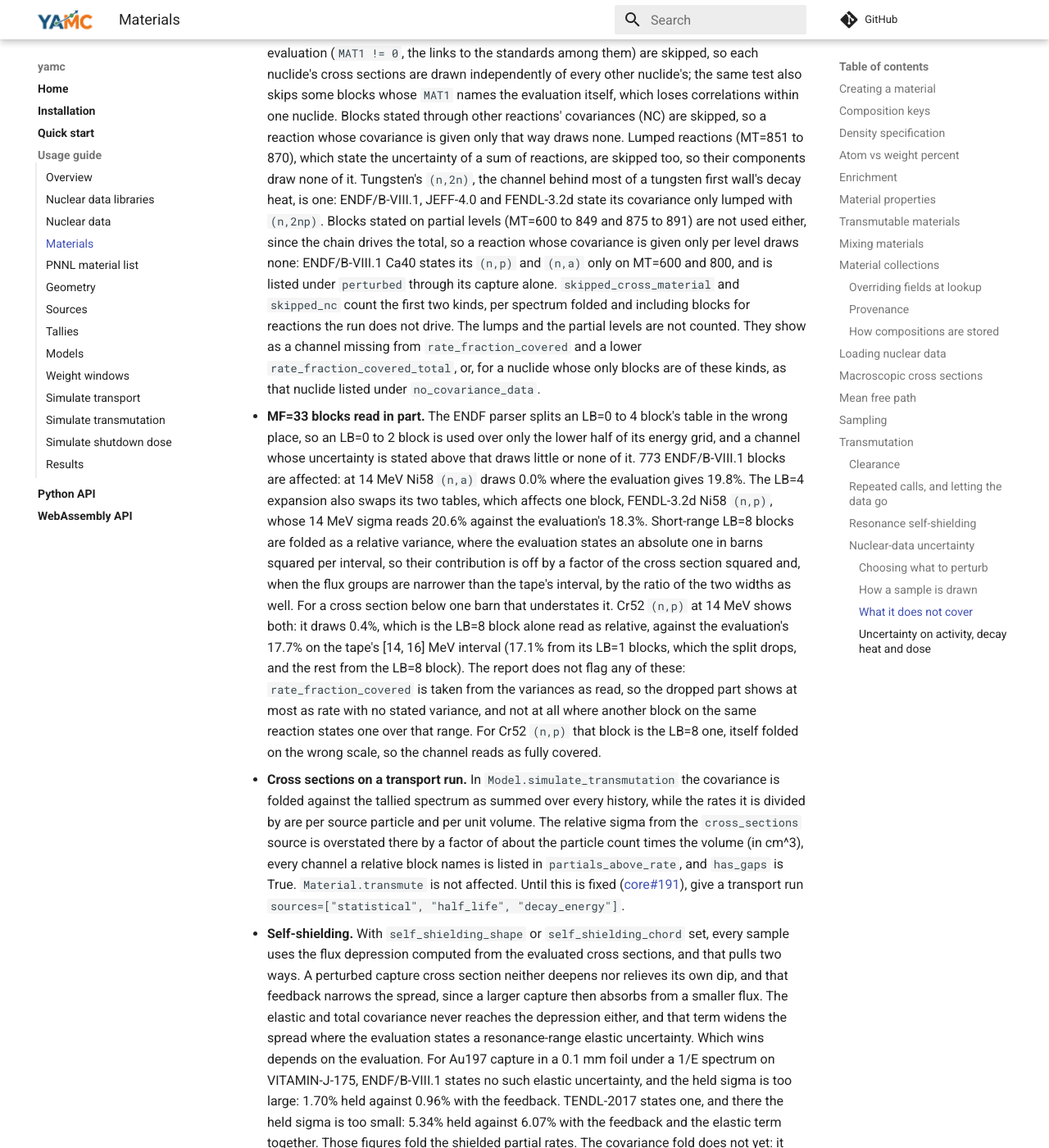
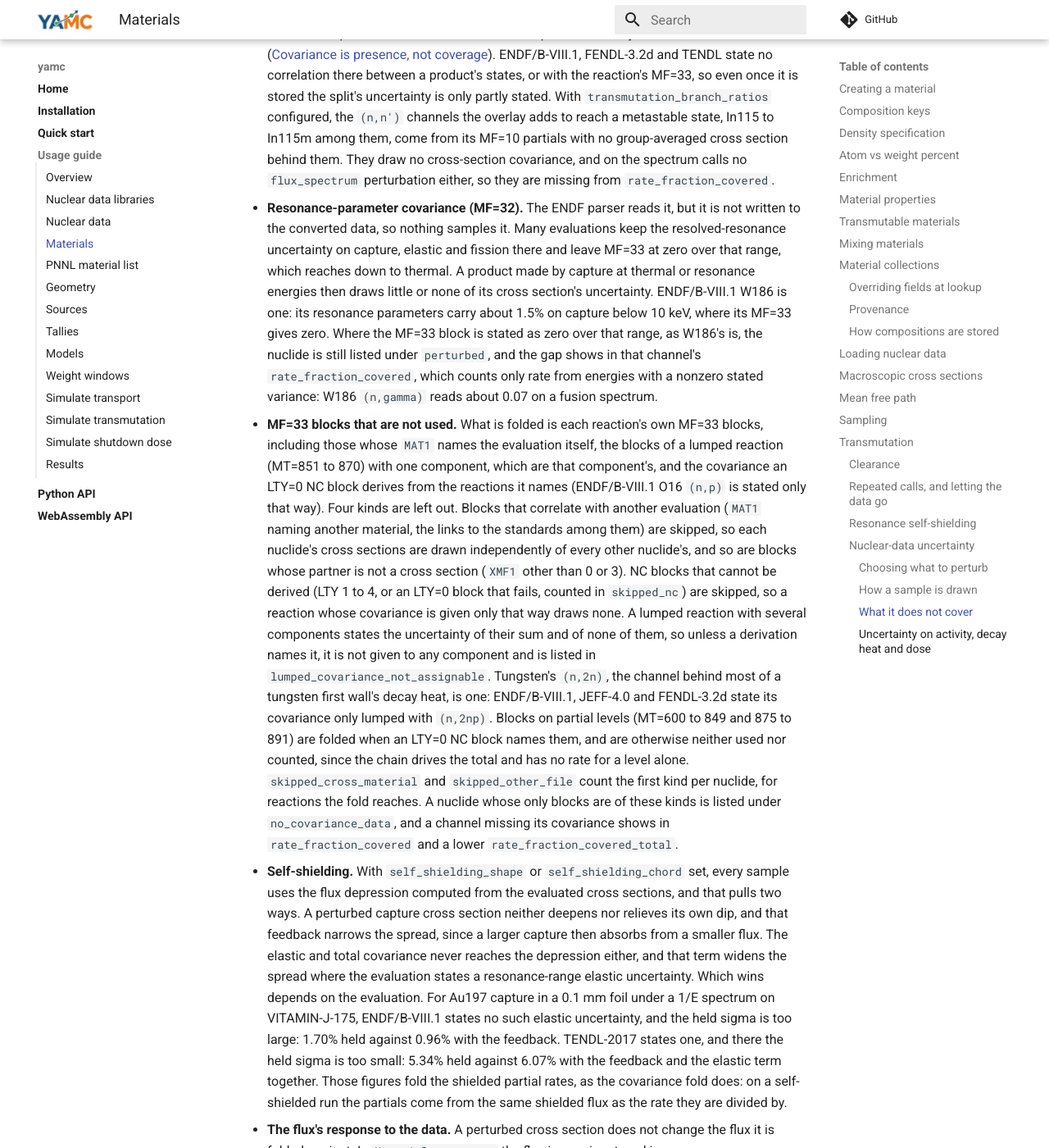
Before and after one commit to fusion-neutronics/yamc, an MkDocs documentation site: the page built from docs/materials.md, in a window 1280 px wide and 1400 px high, scrolled down 16556 px. Shown: the whole window at 82% size. Built offline with MkDocs 1.6.1 and Material for MkDocs 9.7.7, drawn with Linux system fonts in a browser that asks for light colours; comment, search, counter and statistics services are not loaded; some of the changed text lies outside the part shown.

Commit message:
Describe the uncertainty as yamc-core 0.14.0 computes it
The MF=33 parser and fold fixes, the normalised transport fold, the shielded
partials, the same-evaluation, NC LTY=0 and single-component lump folds and the
decay_branching source are all in 0.14.0, so the pages no longer list them as
defects. The report key list follows the release, and the issue link goes with
the transport-fold item it sat in.

````diff
--- a/docs/materials.md
+++ b/docs/materials.md
@@ -590,9 +592,8 @@ xs_only = yamc.DataUncertainty(seed=42, sources=["cross_sections"])
 
 - ``cross_sections``: the activation cross sections, from the evaluation's MF=33
   covariance folded against the spectrum the rates are collapsed with. On
-  ``Model.simulate_transmutation`` that fold is currently mis-normalised and
-  its sigma should not be used (see [What it does not
-  cover](#what-it-does-not-cover)).
+  ``Model.simulate_transmutation`` the fold uses the tallied spectrum,
+  normalised the same way as the rates it divides by.
 - ``flux_spectrum``: the error on the spectrum you supplied, described below.
   The spectrum calls (``Material.transmute`` and ``yamc.transmute``) only. It
   moves every rate collapsed from the spectrum's groups, which leaves out the
@@ -605,6 +606,16 @@ xs_only = yamc.DataUncertainty(seed=42, sources=["cross_sections"])
   half-life, where using the nominal value in either place would hand it the
   density's whole spread. It is the only source a shutdown-dose
   ``PulseSchedule.time_correct_tally`` applies.
+- ``decay_branching``: the decay branching ratios of each reachable parent with
+  exactly two modes and one stated sigma between them (both modes state the
+  same one, or one states it and the other is its complement), whose smaller
+  ratio is at least five sigmas from zero. One draw per parent moves one mode
+  up and the other down by the same amount, so the pair's total is kept. Every
+  other parent is held at its evaluated ratios and named in the report by why
+  (``no_decay_branching_uncertainty``, ``decay_branchings_three_or_more_modes``,
+  ``decay_branchings_unequal_sigmas``, ``decay_branchings_too_wide``). Only the
+  inventory moves: a drawn parent's lines and decay energy per decay follow its
+  nominal branching.
 - ``statistical``: the Monte Carlo uncertainty of transport-tallied reaction
   rates, from their per-history covariance, so rates scored by the same
   histories move together.
@@ -693,6 +704,12 @@ or tallied rate drawn below zero is set to zero, and
 zero says the sigma is a large enough share of the value that a Gaussian no
 longer describes it.
 
+A two-mode decay branching is drawn from a Gaussian on its stated sigma too,
+since the pair's total is fixed and the split has one degree of freedom. The
+five-sigma rule keeps a draw inside the pair's total with a chance of leaving it
+below 6e-7, and a draw that does is clamped and counted in
+``decay_branchings_floored``, beside ``decay_branchings_sampled``.
+
 Evaluated covariance matrices are not always positive semi-definite, and one that
 is not has no square root to sample from. The negative eigenvalues of the folded
 matrix are set to zero, which is the standard repair, and the repair adds
@@ -759,15 +776,19 @@ property of the model rather than of the data. Most leave a term out of the
 reported spread, so the sigma is too small by it. Some can go either way:
 self-shielding and the flux's response to the data, because holding them also
 removes a feedback that narrows the spread, and the dropped correlations, because
-a missing correlation can raise or lower the sigma of a sum. The LB=4 defect
-overstates the one block it touches. Each item says which way it goes, and
-where.
+a missing correlation can raise or lower the sigma of a sum. Each item says
+which way it goes, and where.
 
-- **Decay branching ratios.** The decay data states a sigma on many of them.
-  The converter now stores it with each decay mode (``decay_modes.arrow``,
-  ``branching_ratio_uncertainty``). The published decay data predates it, so a
-  downloaded library carries it only from the next data version, and no source
-  samples it yet.
+- **Decay branching ratios of most parents.** The ``decay_branching`` source
+  samples a two-mode parent with one stated sigma that stands five sigmas clear
+  of zero. A parent with three or more modes is held, since the evaluation does
+  not say how the error is shared between them, and so is one whose two modes
+  state different sigmas, one too wide to sample untruncated, and one with no
+  sigma at all. Each is listed in the report under the reason. A drawn parent's
+  per-decay emission, its lines and decay energy, stays that of the nominal
+  scheme. The sigma is read from the decay data's ``branching_ratio_uncertainty``
+  column, so a library converted before that column existed carries none and
+  lists its parents under ``no_decay_branching_uncertainty``.
 - **Fission yields.** The evaluations state a sigma on each yield. The
   converter now stores each evaluation's yields and their sigmas as the tape
   gives them (``fission_yields/evaluated_yields.arrow``,
@@ -804,59 +825,31 @@ where.
   in that channel's ``rate_fraction_covered``, which counts only rate from
   energies with a nonzero stated variance: W186 ``(n,gamma)`` reads about 0.07
   on a fusion spectrum.
-- **MF=33 blocks that are not used.** Four kinds are left out. Blocks that
-  correlate with another evaluation (``MAT1 != 0``, the links to the standards
-  among them) are skipped, so each nuclide's cross sections are drawn
-  independently of every other nuclide's; the same test also skips some blocks
-  whose ``MAT1`` names the evaluation itself, which loses correlations within one
-  nuclide. Blocks stated through other reactions' covariances (NC) are skipped,
-  so a reaction whose covariance is given only that way draws none. Lumped
-  reactions (MT=851 to 870), which state the uncertainty of a sum of reactions,
-  are skipped too, so their components draw none of it. Tungsten's ``(n,2n)``,
-  the channel behind most of a tungsten first wall's decay heat, is one:
-  ENDF/B-VIII.1, JEFF-4.0 and FENDL-3.2d state its covariance only lumped with
-  ``(n,2np)``. Blocks stated on partial levels (MT=600 to 849 and 875 to 891)
-  are not used either, since the chain drives the total, so a reaction whose
-  covariance is given only per level draws none: ENDF/B-VIII.1 Ca40 states its
-  ``(n,p)`` and ``(n,a)`` only on MT=600 and 800, and is listed under
-  ``perturbed`` through its capture alone. ``skipped_cross_material`` and
-  ``skipped_nc`` count the first two kinds, per spectrum folded and including
-  blocks for reactions the run does not drive. The lumps and the partial levels
-  are not counted. They show as a channel missing from
-  ``rate_fraction_covered`` and a lower ``rate_fraction_covered_total``, or, for
-  a nuclide whose only blocks are of these kinds, as that nuclide listed under
-  ``no_covariance_data``.
-- **MF=33 blocks read in part.** The ENDF parser splits an LB=0 to 4 block's
-  table in the wrong place, so an LB=0 to 2 block is used over only the lower
-  half of its energy grid, and a channel whose uncertainty is stated above that
-  draws little or none of it. 773 ENDF/B-VIII.1 blocks are affected: at 14 MeV
-  Ni58 ``(n,a)`` draws 0.0% where the evaluation gives 19.8%. The LB=4
-  expansion also swaps its two tables, which affects one block, FENDL-3.2d Ni58
-  ``(n,p)``, whose 14 MeV sigma reads 20.6% against the evaluation's 18.3%.
-  Short-range LB=8 blocks are folded as a relative variance, where the
-  evaluation states an absolute one in barns squared per interval, so their
-  contribution is off by a factor of the cross section squared and, when the
-  flux groups are narrower than the tape's interval, by the ratio of the two
-  widths as well. For a cross section below one barn that understates it.
-  Cr52 ``(n,p)`` at 14 MeV shows both: it draws 0.4%, which is the LB=8 block
-  alone read as relative, against the evaluation's 17.7% on the tape's
-  [14, 16] MeV interval (17.1% from its LB=1 blocks, which the split drops, and
-  the rest from the LB=8 block). The report does not flag any of these:
-  ``rate_fraction_covered`` is taken from the variances as read, so the dropped
-  part shows at most as rate with no stated variance, and not at all where
-  another block on the same reaction states one over that range. For Cr52
-  ``(n,p)`` that block is the LB=8 one, itself folded on the wrong scale, so the
-  channel reads as fully covered.
-- **Cross sections on a transport run.** In ``Model.simulate_transmutation``
-  the covariance is folded against the tallied spectrum as summed over every
-  history, while the rates it is divided by are per source particle and per
-  unit volume. The relative sigma from the ``cross_sections`` source is
-  overstated there by a factor of about the particle count times the volume
-  (in cm^3), every channel a relative block names is listed in
-  ``partials_above_rate``, and ``has_gaps`` is True. ``Material.transmute`` is
-  not affected. Until this is fixed
-  ([core#191](https://github.com/fusion-neutronics/core/issues/191)), give a
-  transport run ``sources=["statistical", "half_life", "decay_energy"]``.
+- **MF=33 blocks that are not used.** What is folded is each reaction's own
+  MF=33 blocks, including those whose ``MAT1`` names the evaluation itself, the
+  blocks of a lumped reaction (MT=851 to 870) with one component, which are that
+  component's, and the covariance an LTY=0 NC block derives from the reactions
+  it names (ENDF/B-VIII.1 O16 ``(n,p)`` is stated only that way). Four kinds
+  are left out. Blocks that correlate with another evaluation (``MAT1`` naming
+  another material, the links to the standards among them) are skipped, so each
+  nuclide's cross sections are drawn independently of every other nuclide's,
+  and so are blocks whose partner is not a cross section (``XMF1`` other than 0
+  or 3). NC blocks that cannot be derived (LTY 1 to 4, or an LTY=0 block that
+  fails, counted in ``skipped_nc``) are skipped, so a reaction whose covariance
+  is given only that way draws none. A lumped reaction with several components
+  states the uncertainty of their sum and of none of them, so unless a
+  derivation names it, it is not given to any component and is listed in
+  ``lumped_covariance_not_assignable``. Tungsten's ``(n,2n)``, the channel
+  behind most of a tungsten first wall's decay heat, is one: ENDF/B-VIII.1,
+  JEFF-4.0 and FENDL-3.2d state its covariance only lumped with ``(n,2np)``.
+  Blocks on partial levels (MT=600 to 849 and 875 to 891) are folded when an
+  LTY=0 NC block names them, and are otherwise neither used nor counted, since
+  the chain drives the total and has no rate for a level alone.
+  ``skipped_cross_material`` and ``skipped_other_file`` count the first kind
+  per nuclide, for reactions the fold reaches. A nuclide whose only blocks are
+  of these kinds is listed under ``no_covariance_data``, and a channel missing
+  its covariance shows in ``rate_fraction_covered`` and a lower
+  ``rate_fraction_covered_total``.
 - **Self-shielding.** With ``self_shielding_shape`` or ``self_shielding_chord``
   set, every sample uses the flux depression computed from the evaluated cross
   sections, and that pulls two ways. A perturbed capture cross section neither
@@ -869,12 +862,9 @@ where.
   uncertainty, and the held sigma is too large: 1.70% held against 0.96% with
   the feedback. TENDL-2017 states one, and there the held sigma is too small:
   5.34% held against 6.07% with the feedback and the elastic term together.
-  Those figures fold the shielded partial rates. The covariance fold does not
-  yet: it uses the dilute partial rates while the rate itself is shielded, which
-  overstates the relative sigma of a channel that shields strongly, on top of
-  the above: 4.61% against the 1.70% for the ENDF/B-VIII.1 foil. The report
-  shows that overstatement as the channel listed in ``partials_above_rate``,
-  which on a self-shielded run lists most channels a relative block names.
+  Those figures fold the shielded partial rates, as the covariance fold does:
+  on a self-shielded run the partials come from the same shielded flux as the
+  rate they are divided by.
 - **The flux's response to the data.** A perturbed cross section does not change
   the flux it is folded against. In ``Material.transmute`` the flux is your
   input, and in ``Model.simulate_transmutation`` the covariance is folded against
@@ -924,19 +914,23 @@ where.
   so a 30% uncertainty on the cobalt content is about 21% on the dose.
 
 The report's ``not_perturbed`` names what the run held at nominal. Every run
-names decay branching, fission yields, isomeric branching, the MF=33 blocks that
-are not used (cross-material, NC-derived and lumped), MF=32, decay photon line
-energy and intensity, the three dose tables and the build-up factor, material
-composition and density, natural isotopic abundance and atomic mass (AME2020).
-The rest depend on the run. Half-life, decay energy and the activation cross
-sections are named when ``sources`` leaves them out, and on a transport call the
-flux's response to perturbed cross sections is named whenever the
-``cross_sections`` source is on, since the one transport is not rerun per
-sample. On a spectrum call the flux spectrum is named when no spectrum's flux is
-drawn, and named as held for spectra without a sigma only when some are drawn
-and some are not. On a transport call the tallied-rate statistics are named when
-the ``statistical`` source is off or there are no tallied rates to draw. The
-self-shielding correction is named whenever self-shielding is set.
+names fission yields, isomeric branching, the MF=33 blocks that are not used
+(cross-material, a partner that is not a cross section, NC blocks that cannot be
+derived, and lumps of several components), MF=32, decay photon line energy and
+intensity, the decay photon continuum, the three dose tables and the build-up
+factor, material composition and density, natural isotopic abundance and atomic
+mass (AME2020). The rest depend on the run. Half-life, decay branching, decay
+energy and the activation cross sections are named when ``sources`` leaves them
+out, and when decay branching is drawn for any parent, the per-branch decay
+emission (lines and decay energy following the nominal branching) is named
+instead. On a transport call the flux's response to perturbed cross sections is
+named whenever the ``cross_sections`` source is on, since the one transport is
+not rerun per sample. On a spectrum call the flux spectrum is named when no
+spectrum's flux is drawn, and named as held for spectra without a sigma only
+when some are drawn and some are not. On a transport call the tallied-rate
+statistics are named when the ``statistical`` source is off or there are no
+tallied rates to draw. The self-shielding correction is named whenever
+self-shielding is set.
 
 Because a reported sigma of zero can mean "well known" or "nothing published",
 the report, ``get_data_uncertainty_info``, keeps a nuclide with no usable MF=33
@@ -954,31 +948,36 @@ if info is not None:            # None unless data_uncertainty was passed
     info["sources"]             # the sources that applied to this run
     info["perturbed"]           # nuclides that had usable MF=33 covariance
     info["no_covariance_data"]  # nuclides with none usable, absent or skipped
-    info["rate_fraction_covered"]  # per channel, the share of the dilute rate
+    info["rate_fraction_covered"]  # per channel, the share of the rate the fold
+                                   # divides by (shielded on a self-shielded run)
                                    # from energies with a nonzero stated variance
-    info["rate_fraction_covered_total"]  # ... over the run, by production; None
-                                         # on a self-shielded or transport run
-    info["skipped_cross_material"]    # MF=33 blocks with MAT1 != 0, not used
-    info["skipped_nc"]                # MF=33 blocks stated as NC, not used
+    info["rate_fraction_covered_total"]  # ... over the run, by production; None on
+                                         # a transport run or when a partials map
+                                         # lists a channel
+    info["skipped_cross_material"]    # blocks naming another evaluation, not used
+    info["skipped_other_file"]        # blocks whose partner is not a cross section
+    info["skipped_nc"]                # NC blocks that could not be derived
+    info["lumped_covariance_not_assignable"]  # lumps of several components
     info["partials_above_rate"]  # channels whose partial rates add up to more
                                  # than the rate: sigma overstated
     info["partials_below_rate"]  # ... add up to less: sigma understated
+    info["sigma_at_least_one"]   # channels with a relative sigma of 1 or more
     info["half_lives_perturbed"]      # nuclides whose half-life was drawn
     info["no_half_life_uncertainty"]  # ... and those whose data states no sigma
+    info["decay_branchings_perturbed"]      # two-mode parents whose split was drawn
+    info["no_decay_branching_uncertainty"]  # multi-mode parents with no sigma
     info["decay_energies_perturbed"]  # nuclides whose decay energy was drawn
     info["no_decay_energy_uncertainty"]  # ... and those whose data states none
     info["half_life_uncertainty_not_carried"]     # a stated sigma no draw can
     info["decay_energy_uncertainty_not_carried"]  # carry, held at nominal
     info["not_perturbed"]       # held inputs this run names, as above
     info["has_gaps"]            # True if a nuclide, covariance block or spectrum
-                                # had no usable uncertainty, a block was
+                                # had no usable uncertainty, a block was skipped,
                                 # malformed or of an unsupported layout, either
-                                # partials check listed a channel, a half-life
-                                # or decay energy had no stated sigma or one no
-                                # draw can carry, or a covariance was repaired;
-                                # of the held inputs above, skipped_cross_material,
-                                # skipped_nc, and a nuclide left with no usable
-                                # block (listed in no_covariance_data) set it
+                                # partials check listed a channel, a covariance
+                                # was repaired, a half-life or decay energy had
+                                # no stated sigma or one no draw can carry, or
+                                # a parent's decay branching was held
 ```
 
 A ``sigma`` of ``0.0`` for a nuclide listed in ``no_covariance_data`` is not a
--- a/docs/nuclear_data_libraries.md
+++ b/docs/nuclear_data_libraries.md
@@ -113,11 +113,7 @@ keeps its resolved-resonance uncertainty in MF=32 and leaves MF=33 at zero over
 that range arrives with no capture, elastic or fission uncertainty below the top
 of its resolved resonances, and that range reaches down to thermal. The
 uncertainty report counts rate from energies where the stated variance is zero
-as uncovered, so the gap shows in ``rate_fraction_covered``. MF=33 blocks stated
-with LB=0 to 2 are also used today over only the lower half of their energy
-grid, and short-range LB=8 blocks are folded as relative where the evaluation
-states them in barns squared, as [MF=33 blocks read in
-part](materials.md#what-it-does-not-cover) describes.
+as uncovered, so the gap shows in ``rate_fraction_covered``.
 
 Beyond covariance, the decay data carries each nuclide's half-life with the
 standard deviation its evaluation states, and its decay energy with a standard
@@ -126,12 +122,12 @@ components. The evaluation states no correlation between them, so they are
 treated as independent and the total's sigma is their quadrature sum. The
 ``half_life`` and ``decay_energy`` uncertainty sources draw from these. The
 converter also stores the sigma each evaluation states on a decay mode's
-branching ratio (``branching_ratio_uncertainty`` in ``decay_modes.arrow``). The
-published decay data predates it, so a downloaded library carries it only from
-the next data version, and no source samples it yet. Fission yields are in the
-same state: the converter stores each evaluation's yields with their stated
-sigmas (``yield_uncertainties`` in ``fission_yields/evaluated_yields.arrow``),
-the published data predates the file, and no source samples them. The sigmas
+branching ratio (``branching_ratio_uncertainty`` in ``decay_modes.arrow``),
+which the ``decay_branching`` source draws from for two-mode parents. Decay data
+converted before that column existed carries no branching sigma. The converter
+also stores each evaluation's fission yields with their stated sigmas
+(``yield_uncertainties`` in ``fission_yields/evaluated_yields.arrow``), and no
+source samples them yet. The sigmas
 stated on decay photon lines are not in the converted data yet. [What
 it does not cover](materials.md#what-it-does-not-cover) lists what a
 nuclear-data uncertainty run holds at nominal.
````
Also changed, not shown: other parts of docs/materials.md (+7 -5 lines), docs/simulate_transmutation.md (+1 -1 lines).
